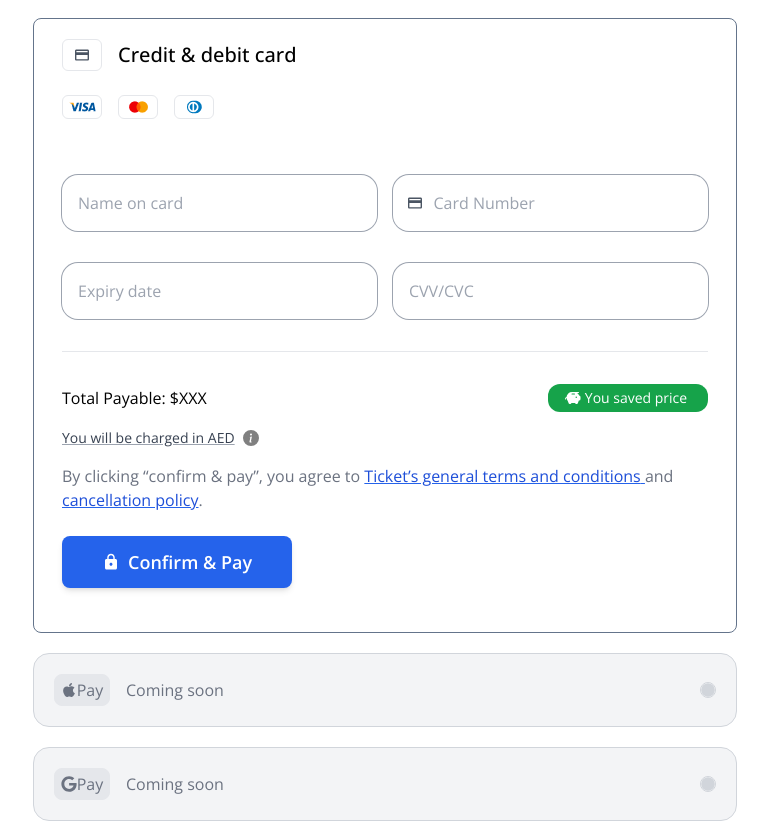
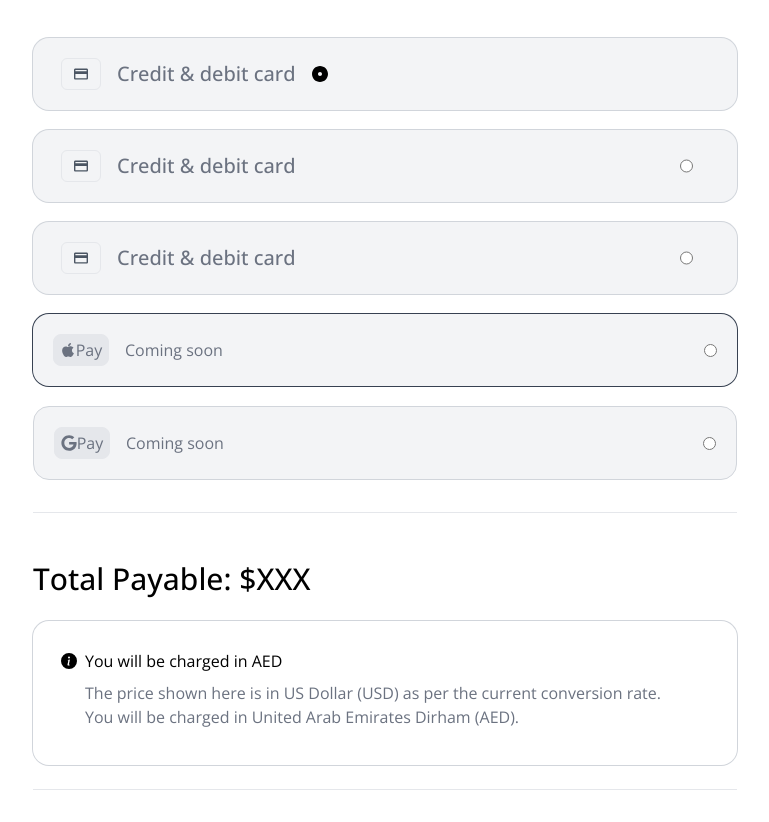
Before and after one commit to warmachine028/magnifico, a React (Vite) app: page /payment in a window 1280 px wide. Shown: the part 1400-2222 px from the top of the page, without its empty margins (63-832 px from the left). Built offline with nearby package versions, Linux system fonts and the light colour scheme.

Commit message:
feat: adding payment section

```diff
--- /dev/null
+++ b/src/components/CreditCardForm.jsx
@@ -0,0 +1,72 @@
+import { DinersClub, MasterCard, Visa } from '../assets'
+import { PiPiggyBankFill } from 'react-icons/pi'
+import { BsInfoCircleFill } from 'react-icons/bs'
+import { MdLock } from 'react-icons/md'
+import { IoMdCard } from 'react-icons/io'
+import { Link } from 'react-router-dom'
+
+const CreditCardForm = () => {
+	return (
+		<form className="">
+			<div className="flex items-center gap-4">
+				<div className="my-6 flex h-6 w-10 items-center justify-center rounded-md border">
+					<img src={Visa} alt="Visa" />
+				</div>
+				<div className="flex h-6 w-10 items-center justify-center rounded-md border">
+					<img src={MasterCard} alt="MasterCard" />
+				</div>
+				<div className="flex h-6 w-10 items-center justify-center rounded-md border">
+					<img src={DinersClub} alt="DinersClub" />
+				</div>
+			</div>
+			<div>
+				<div className="flex flex-col gap-4 pt-4">
+					<div className="flex flex-row gap-4 pt-4">
+						<input className="h-14 w-1/2 rounded-2xl px-4 ring-1 ring-gray-400 after:ml-0.5 after:text-red-500 placeholder:after:content-['*']" placeholder="Name on card" required autoComplete="cc-name" type="text" />
+						<div className="relative w-1/2">
+							<div className="pointer-events-none absolute inset-y-0 start-0 flex items-center ps-3.5">
+								<IoMdCard className="text-gray-600" />
+							</div>
+							<input type="email" className="h-14 w-full rounded-2xl px-4 ps-10 text-gray-400 ring-1 ring-gray-400" placeholder="Card Number" autoComplete="cc-number" required />
+						</div>
+					</div>
+					<div className="flex flex-row gap-4 pt-4">
+						<input className="h-14 w-1/2 rounded-2xl px-4 ring-1 ring-gray-400 after:ml-0.5 after:text-red-500 placeholder:after:content-['*']" placeholder="Expiry date" required autoComplete="cc-exp" type="text" />
+						<input className="h-14 w-1/2 rounded-2xl px-4 ring-1 ring-gray-400 after:ml-0.5 after:text-red-500 placeholder:after:content-['*']" autoComplete="cc-csc" placeholder="CVV/CVC" required type="text" />
+					</div>
+				</div>
+				<hr className="my-8" />
+				<div className="flex items-center justify-between">
+					<h6>Total Payable: $XXX</h6>
+					<div className="flex w-40 items-center justify-center rounded-xl bg-green-600 text-white">
+						<PiPiggyBankFill />
+						<p className="p-1 text-sm">You saved price</p>
+					</div>
+				</div>
+				<div className="flex items-center gap-2 py-4">
+					<Link to="#" className="text-sm text-gray-700 underline decoration-gray-400">
+						You will be charged in AED
+					</Link>
+					<BsInfoCircleFill color="gray" className="cursor-pointer" />
+				</div>
+				<p className="text-gray-500">
+					By clicking “confirm & pay”, you agree to
+					<Link to="#" className="text-blue-700 underline decoration-blue-600">
+						Ticket’s general terms and conditions
+					</Link>
+					and
+					<Link to="#" className="text-blue-700 underline decoration-blue-600">
+						cancellation policy
+					</Link>
+					.
+				</p>
+				<button type="submit" className="my-6 flex items-center justify-center gap-2 rounded-lg bg-blue-600 pb-4 pl-11 pr-11 pt-4 text-lg font-semibold text-white shadow-md sm:pb-3 sm:pl-10 sm:pr-10 sm:pt-3">
+					<MdLock />
+					Confirm & Pay
+				</button>
+			</div>
+		</form>
+	)
+}
+
+export default CreditCardForm
--- a/src/components/index.js
+++ b/src/components/index.js
@@ -2,4 +2,5 @@ export { default as AppRouter } from './AppRouter'
 export { default as Navbar } from './Navbar'
 export { default as SecondaryButton } from './SecondaryButton'
 export { default as DestinationCard } from './DestinationCard'
+export { default as CreditCardForm } from './CreditCardForm'
 export { default as Footer } from './Footer'
--- a/src/sections/AdditionalInformation.jsx
+++ b/src/sections/AdditionalInformation.jsx
@@ -2,7 +2,7 @@ import { IoIosArrowDown } from 'react-icons/io'
 
 const AdditionalInformation = () => {
 	return (
-		<section id="aditionalinformation" className="my-8 pt-10">
+		<section id="aditional-information" className="my-8 pt-10">
 			<h6 className="mt-10 text-3xl font-medium">Additional information</h6>
 			<p className="py-5 text-xl font-light text-gray-700">We need a few more details to complete your reservation.</p>
 			<form className="flex flex-col gap-4 pt-8">
--- a/src/sections/PaymentMode.jsx
+++ b/src/sections/PaymentMode.jsx
@@ -1,84 +1,48 @@
 import { IoMdCard } from 'react-icons/io'
-import { DinersClub, MasterCard, Visa } from '../assets'
-import { PiPiggyBankFill } from 'react-icons/pi'
-import { BsInfoCircleFill } from 'react-icons/bs'
-import { MdLock } from 'react-icons/md'
-import { Link } from 'react-router-dom'
-import { FaApple, FaCircle, FaGoogle } from 'react-icons/fa'
+import { FaApple, FaGoogle } from 'react-icons/fa'
+import { CreditCardForm } from '../components'
+import { ImRadioChecked2 } from 'react-icons/im'
 
 const PaymentMode = () => {
 	return (
-		<section id="modeofpayment" className="my-8">
+		<section id="payment-mode" className="my-8">
 			<h6 className="mt-10 text-3xl font-medium">Select your mode of payment</h6>
 			<p className="py-5 text-xl font-light text-gray-700">Payments with Tickets are secure and encrypted.</p>
-			<div className="rounded-lg border border-slate-500 px-7 py-5">
-				<div className="flex items-center">
+			<label className="cursor-pointer">
+				<input name="paymentMode" className="peer sr-only" type="radio" />
+				<div className="group relative my-5 cursor-pointer rounded-2xl bg-gray-100 px-7 py-5 ring-1 ring-gray-300 peer-checked:bg-white peer-checked:ring-gray-700">
 					<div className="flex items-center gap-4">
 						<div className="flex h-8 w-10 items-center justify-center rounded-md border">
 							<IoMdCard className="text-gray-600" />
 						</div>
-						<h6 className="text-xl font-medium">Credit & debit card</h6>
+						<h6 className="text-xl font-medium text-gray-500 peer-checked:group-[]:text-black">Credit & debit card</h6>
+						<ImRadioChecked2 />
 					</div>
+					{/* <CreditCardForm/> */}
 				</div>
-				<div className="flex items-center gap-4">
-					<div className="my-6 flex h-6 w-10 items-center justify-center rounded-md border">
-						<img src={Visa} alt="Visa" />
+			</label>
+			<div className="my-5 rounded-2xl bg-gray-100 px-7 py-5 ring-1 ring-gray-300 has-[:checked]:bg-white has-[:checked]:ring-gray-700">
+				<div className="relative flex items-center gap-4">
+					<div className="flex h-8 w-10 items-center justify-center rounded-md border">
+						<IoMdCard className="text-gray-600" />
 					</div>
-					<div className="flex h-6 w-10 items-center justify-center rounded-md border">
-						<img src={MasterCard} alt="MasterCard" />
+					<input name="paymentMode" className="peer absolute inset-y-0 end-4" type="radio" />
+					<h6 className="text-xl font-medium text-gray-500 peer-checked:text-black">Credit & debit card</h6>
+				</div>
+				{/* <CreditCardForm/> */}
+			</div>
+			<div className="my-5 rounded-2xl bg-gray-100 px-7 py-5 ring-1 ring-gray-300 has-[:checked]:bg-white has-[:checked]:ring-gray-700">
+				<div className="relative flex items-center gap-4">
+					<div className="flex h-8 w-10 items-center justify-center rounded-md border">
+						<IoMdCard className="text-gray-600" />
 					</div>
-					<div className="flex h-6 w-10 items-center justify-center rounded-md border">
-						<img src={DinersClub} alt="DinersClub" />
-					</div>
+					<input name="paymentMode" className="peer absolute inset-y-0 end-4" type="radio" />
+					<h6 className="text-xl font-medium text-gray-500 peer-checked:text-black">Credit & debit card</h6>
 				</div>
-				<div>
-					<form className="flex flex-col gap-4 pt-4">
-						<div className="flex flex-row gap-4 pt-4">
-							<input className="h-14 w-1/2 rounded-2xl px-4 ring-1 ring-gray-400 after:ml-0.5 after:text-red-500 placeholder:after:content-['*']" placeholder="Name on card" required autoComplete="cc-name" type="text" />
-							<div className="relative w-1/2">
-								<div className="pointer-events-none absolute inset-y-0 start-0 flex items-center ps-3.5">
-									<IoMdCard className="text-gray-600" />
-								</div>
-								<input type="email" className="h-14 w-full rounded-2xl px-4 ps-10 text-gray-400 ring-1 ring-gray-400" placeholder="Card Number" autoComplete="cc-number" required />
-							</div>
-						</div>
-						<div className="flex flex-row gap-4 pt-4">
-							<input className="h-14 w-1/2 rounded-2xl px-4 ring-1 ring-gray-400 after:ml-0.5 after:text-red-500 placeholder:after:content-['*']" placeholder="Expiry date" required autoComplete="cc-exp" type="text" />
-							<input className="h-14 w-1/2 rounded-2xl px-4 ring-1 ring-gray-400 after:ml-0.5 after:text-red-500 placeholder:after:content-['*']" autoComplete="cc-csc" placeholder="CVV/CVC" required type="text" />
-						</div>
-					</form>
-				</div>
-				<hr className="my-8" />
-				<div className="flex items-center justify-between">
-					<h6>Total Payable: $XXX</h6>
-					<div className="flex w-40 items-center justify-center rounded-xl bg-green-600 text-white">
-						<PiPiggyBankFill />
-						<p className="p-1 text-sm">You saved price</p>
-					</div>
-				</div>
-				<div className="flex items-center gap-2 py-4">
-					<Link to="#" className="text-sm text-gray-700 underline decoration-gray-400">
-						You will be charged in AED
-					</Link>
-					<BsInfoCircleFill color="gray" className="cursor-pointer" />
-				</div>
-				<p className="text-gray-500">
-					By clicking “confirm & pay”, you agree to{' '}
-					<Link to="#" className="text-blue-700 underline decoration-blue-600">
-						Ticket’s general terms and conditions{' '}
-					</Link>
-					and{' '}
-					<Link to="#" className="text-blue-700 underline decoration-blue-600">
-						cancellation policy
-					</Link>
-					.
-				</p>
-				<button className="my-6 flex items-center justify-center gap-2 rounded-lg bg-blue-600 pb-4 pl-11 pr-11 pt-4 text-lg font-semibold text-white shadow-md sm:pb-3 sm:pl-10 sm:pr-10 sm:pt-3">
-					<MdLock />
-					Confirm & Pay
-				</button>
+				{/* <CreditCardForm/> */}
 			</div>
-			<div className="my-5 rounded-2xl border border-gray-300 bg-gray-100 p-5 text-gray-600">
+
+			<div className="my-5 rounded-2xl bg-gray-100 p-5 text-gray-600 ring-1 ring-gray-700">
 				<div className="flex items-center justify-between">
 					<div className="flex items-center gap-4">
 						<div className="flex h-8 w-14 items-center justify-center rounded-lg border bg-gray-200 text-gray-500">
@@ -87,7 +51,7 @@ const PaymentMode = () => {
 						</div>
 						<h6 className="text-gray-500">Coming soon</h6>
 					</div>
-					<FaCircle className="rounded-full border border-gray-300 text-gray-300" />
+					<input name="paymentMode" type="radio" />
 				</div>
 			</div>
 			<div className="my-5 rounded-2xl border border-gray-300 bg-gray-100 p-5 text-gray-600">
@@ -99,7 +63,7 @@ const PaymentMode = () => {
 						</div>
 						<h6 className="text-gray-500">Coming soon</h6>
 					</div>
-					<FaCircle className="rounded-full border border-gray-300 text-gray-300" />
+					<input name="paymentMode" type="radio" />
 				</div>
 			</div>
 		</section>
```
